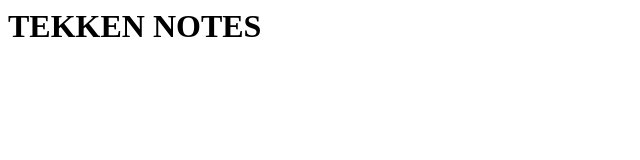
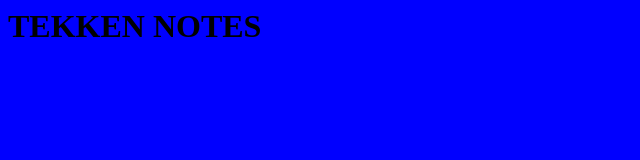
Before and after one commit to paavo7/tk7, a plain HTML site: page index.html in a window 1280 px wide. Shown: the whole page, without its empty margins (0-640 px from the left). Drawn offline with Linux system fonts and the light colour scheme.

Commit message:
Update index.html

```diff
--- a/index.html
+++ b/index.html
@@ -1 +1,3 @@
+<body style="background-color:blue;">
 <h1>TEKKEN NOTES</h1>
+</body>
```
